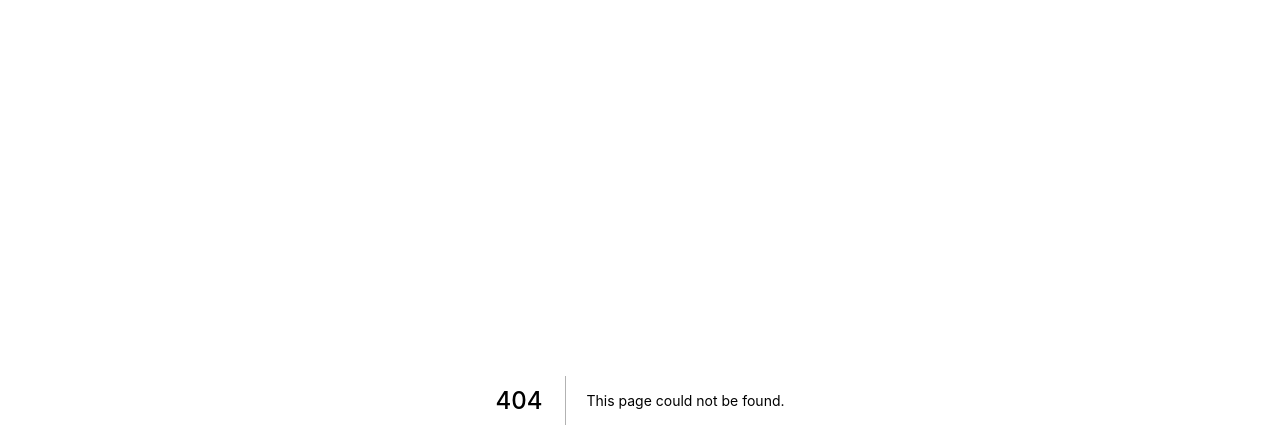
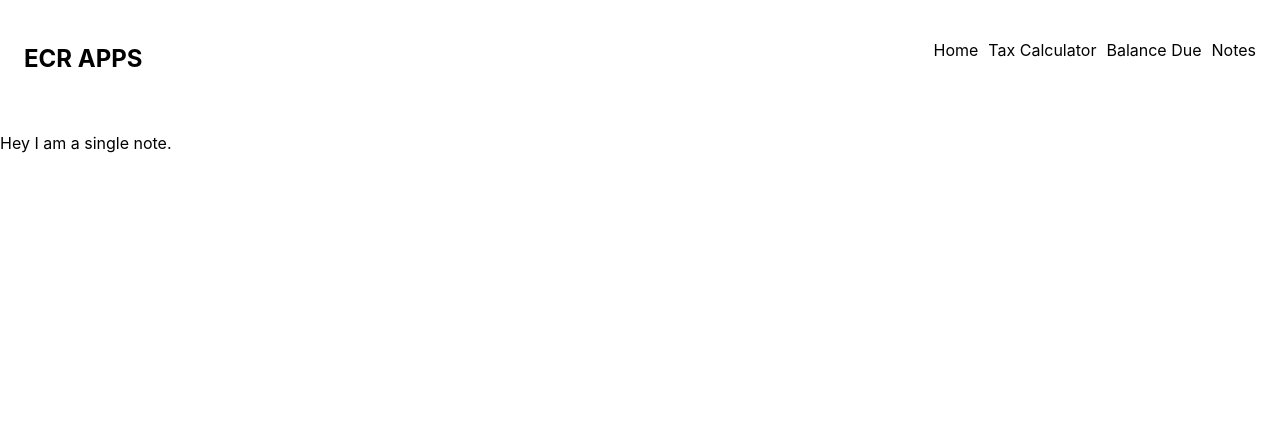
Before and after one commit to mzsigler/express-next, a Next.js app in the folder frontend/: page /singleNote/1 in a window 1280 px wide. Before the commit this address had no page. Shown: the top 448 px of the page. Built offline with nearby package versions, Linux system fonts and the light colour scheme.

Commit message:
might need to roll back to here

```diff
--- a/frontend/Components/Note.js
+++ b/frontend/Components/Note.js
@@ -1,4 +1,3 @@
-import { DocumentRenderer } from "@keystone-6/document-renderer"
 import Link from "next/link"
 
 //TODO make each note show just the title, author, and date, and click it to take you to the content
@@ -10,7 +9,7 @@ export default function Note({ note }){
             <h2>{note.title}</h2>
             <h4> By: {note.author.name}</h4>
             <h4> Posted on: {note.publishDate}</h4>
-            <Link href="/notes/{note.id}">View</Link>
+            <Link classname="viewNote" href='/singleNote/?'>View</Link>
         </div>
     )
 }
--- a/frontend/Components/TaxCalculator.js
+++ b/frontend/Components/TaxCalculator.js
@@ -2,6 +2,7 @@ import { useState } from "react";
 
 
 export default function TaxCalculator(){
+
 
     const [localTax, setLocalTax] = useState(0);
     const [tnTax, setTnTax] = useState(0);
@@ -15,6 +16,7 @@ export default function TaxCalculator(){
         const area = (e.target.form.area.value);
 
         const stateTx = parseInt(purchasePrice) * 0.07;
+        console.log(stateTx);
         setTnTax((stateTx).toFixed(2));
 
         if(purchasePrice > 3200){
--- /dev/null
+++ b/frontend/pages/singleNote/[id].js
@@ -0,0 +1,10 @@
+import Header from "../../Components/Header";
+
+export default function SingleNote(){
+    return (
+        <div className="singleNote">
+            <Header />
+            <p>Hey I am a single note. </p>
+        </div>
+    )
+}
--- a/frontend/styles/globals.css
+++ b/frontend/styles/globals.css
@@ -34,6 +34,10 @@ a {
   padding: 1.5rem;
 }
 
+.note {
+  padding: 1rem;
+}
+
 .taxCalcForm {
   display: flex;
   gap: 16px;
```
